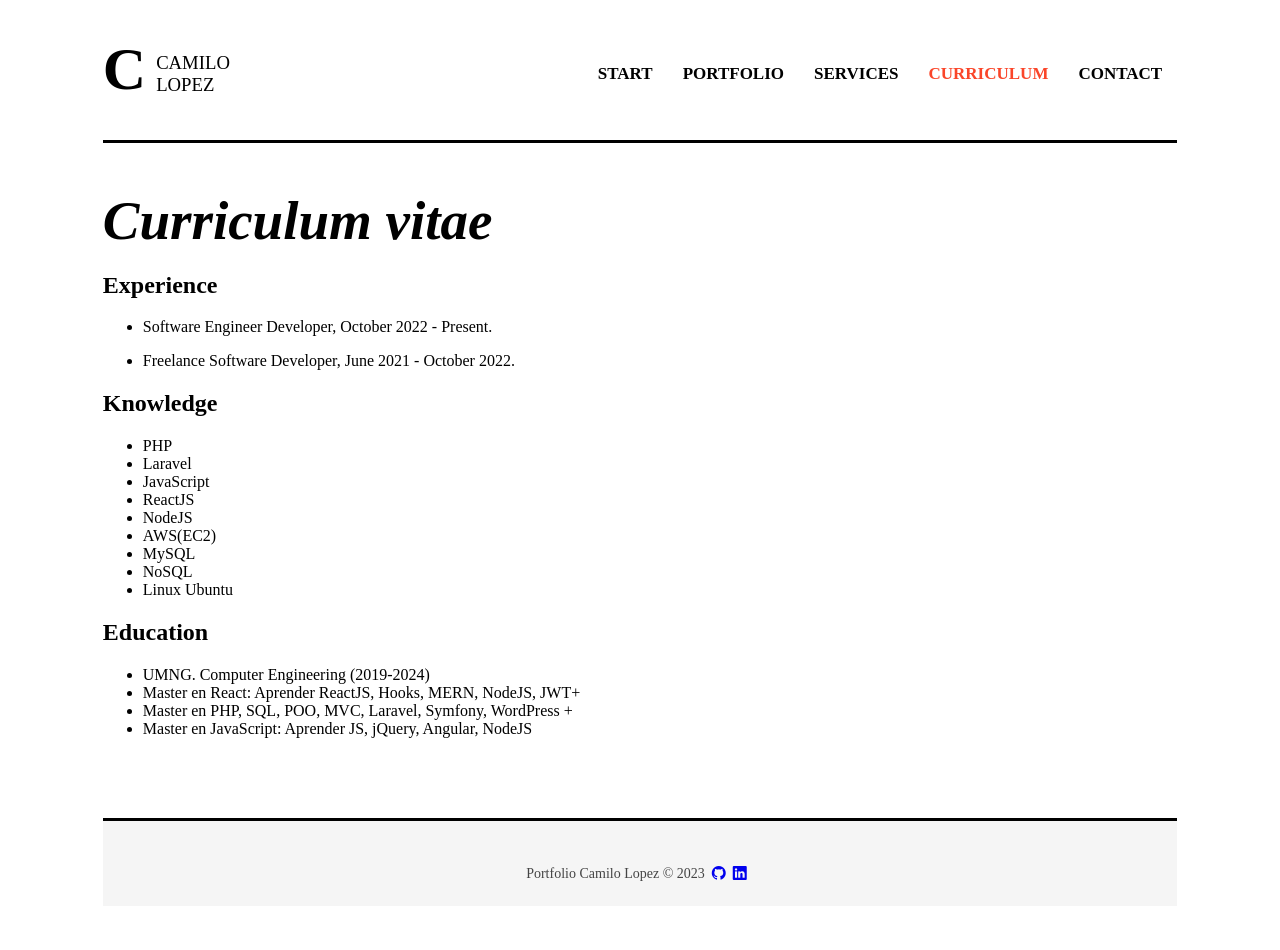
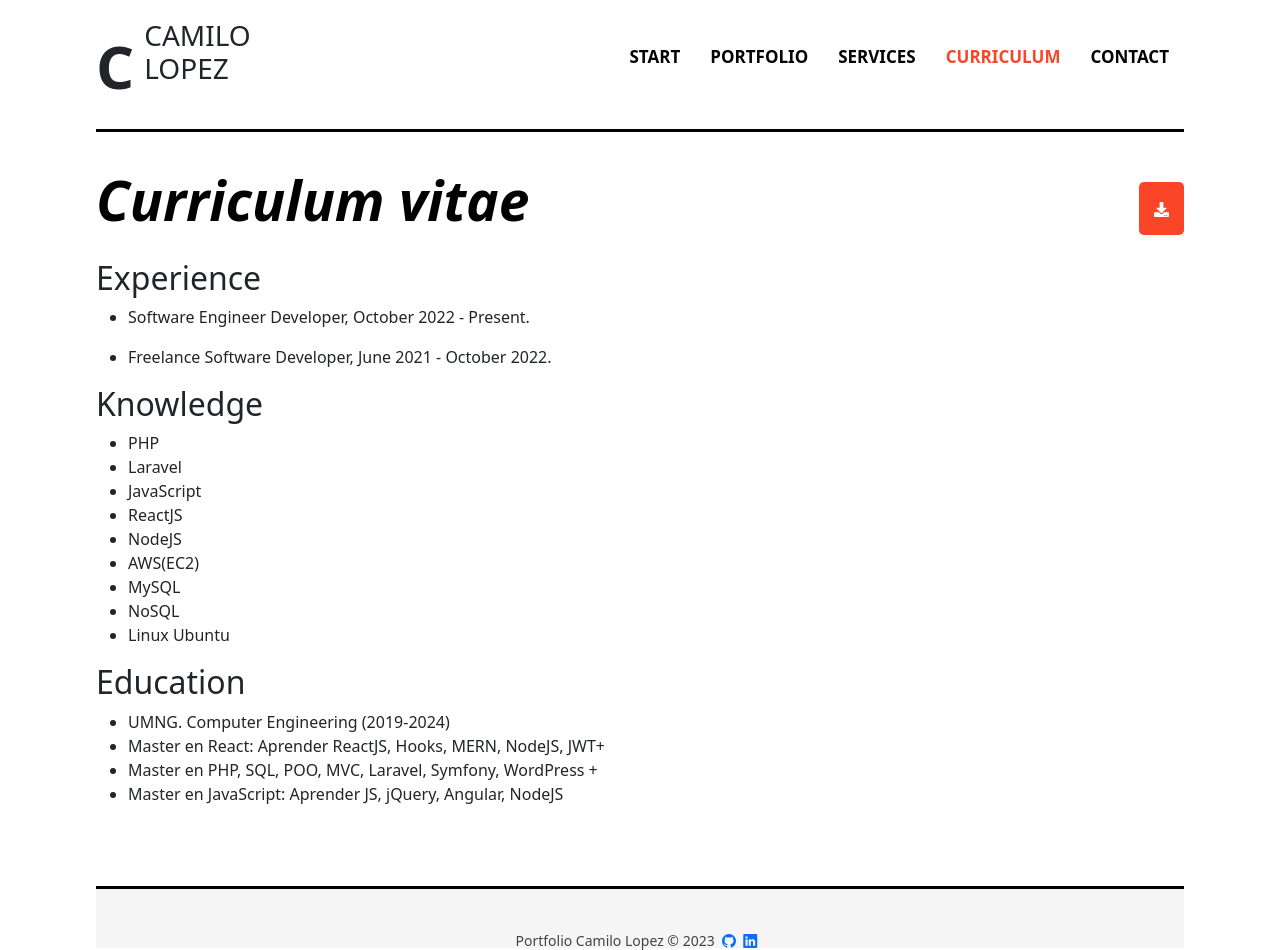
Before and after one commit to camilo180601/portfolio, a React (Create React App) app: page /curriculum in a window 1280 px wide. Before the commit the page ends 914 px from the top, so only its background shows below. Built offline with nearby package versions, Linux system fonts and the light colour scheme.

Commit message:
correct errors and add cv

```diff
--- a/package.json
+++ b/package.json
@@ -6,8 +6,10 @@
     "@testing-library/jest-dom": "^5.16.5",
     "@testing-library/react": "^13.4.0",
     "@testing-library/user-event": "^13.5.0",
+    "bootstrap": "^5.3.1",
     "react": "^18.2.0",
     "react-dom": "^18.2.0",
+    "react-icons": "^4.10.1",
     "react-router-dom": "^6.11.2",
     "react-scripts": "^2.1.3",
     "web-vitals": "^2.1.4"
--- a/public/index.html
+++ b/public/index.html
@@ -10,6 +10,7 @@
       content="Web site created using create-react-app"
     />
     <link rel="apple-touch-icon" href="%PUBLIC_URL%/logo192.png" />
+    <link href="https://cdn.jsdelivr.net/npm/bootstrap@5.3.1/dist/css/bootstrap.min.css" rel="stylesheet" integrity="sha384-4bw+/aepP/YC94hEpVNVgiZdgIC5+VKNBQNGCHeKRQN+PtmoHDEXuppvnDJzQIu9" crossorigin="anonymous">
     <!--
       manifest.json provides metadata used when your web app is installed on a
       user's mobile device or desktop. See https://developers.google.com/web/fundamentals/web-app-manifest/
--- a/src/components/Contact.js
+++ b/src/components/Contact.js
@@ -5,8 +5,8 @@ const Contact = () => {
         <div className='page'>
 
             <h1 className='heading'>Contact</h1> &nbsp;
-            <a href='https://github.com/camilo180601'><i class="bi bi-github"></i></a> &nbsp;
-            <a href='https://www.linkedin.com/in/camilo-lopez-aguilar-1806c/'><i class="bi bi-linkedin"></i></a> &nbsp;
+            <a href='https://github.com/camilo180601'><i className="bi bi-github"></i></a> &nbsp;
+            <a href='https://www.linkedin.com/in/camilo-lopez-aguilar-1806c/'><i className="bi bi-linkedin"></i></a> &nbsp;
             <form className='contact' action="mailto:camilo06180401@gmail.com">
                 <input type='text' placeholder='Name' autocomplete="off" />
                 <input type='text' placeholder='Last name' autocomplete="off" />
--- a/src/components/Curriculum.js
+++ b/src/components/Curriculum.js
@@ -1,10 +1,25 @@
 import React from 'react'
+import { FaDownload } from 'react-icons/fa';
 
 const Curriculum = () => {
+
+    const handleDownload = () => {
+        console.log("download pdf");
+        const link = document.createElement('a');
+        link.href = 'curriculum.pdf'; // Ruta al archivo PDF en la carpeta public
+        link.download = 'curriculum.pdf';
+        link.click();
+    };
+
     return (
         <div className='page'>
-            <h1 className='heading'>Curriculum vitae</h1>
-
+            <div className='clearfix'>
+                <h1 className='heading float-start'>Curriculum vitae</h1>
+                <button onClick={handleDownload} className='float-end'>
+                    <FaDownload />
+                </button>
+            </div>
+            <br/>
             <h2>Experience</h2>
             <ul>
                 <li>Software Engineer Developer, October 2022 - Present.</li>
--- a/src/components/layout/Footer.js
+++ b/src/components/layout/Footer.js
@@ -7,8 +7,8 @@ const Footer = () => {
     return (
         <footer className='footer'>
             Portfolio Camilo Lopez &copy; {year} &nbsp;
-            <a href='https://github.com/camilo180601'><i class="bi bi-github"></i></a> &nbsp;
-            <a href='https://www.linkedin.com/in/camilo-lopez-aguilar-1806c/'><i class="bi bi-linkedin"></i></a> &nbsp;
+            <a href='https://github.com/camilo180601'><i className="bi bi-github"></i></a> &nbsp;
+            <a href='https://www.linkedin.com/in/camilo-lopez-aguilar-1806c/'><i className="bi bi-linkedin"></i></a> &nbsp;
         </footer>
     )
 }
```
Also changed, not shown: src/components/Index.js (indentation only), src/components/Portfolio.js (indentation only), src/components/Services.js (indentation only), 2 other files (tests, documents, lock files or other folders).
